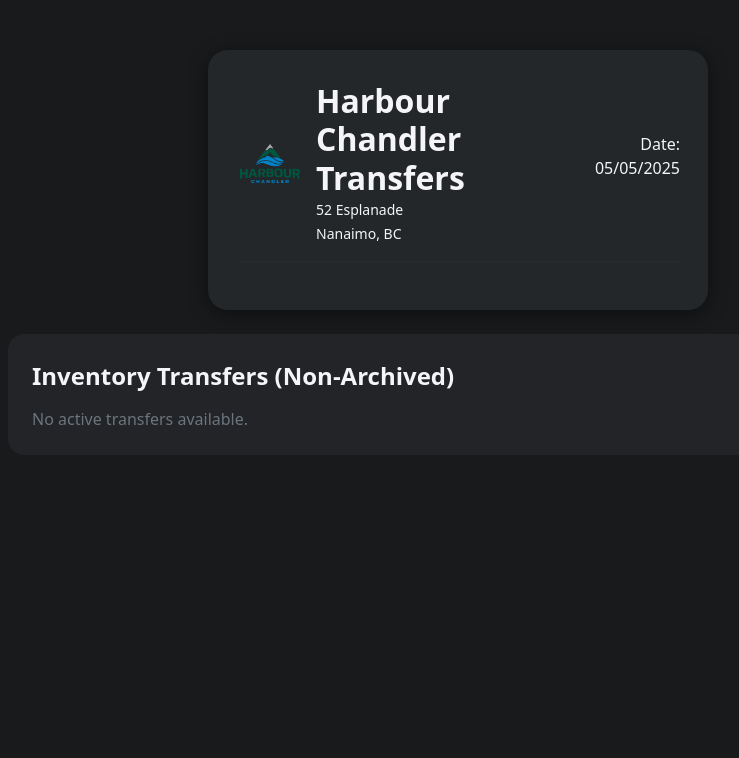
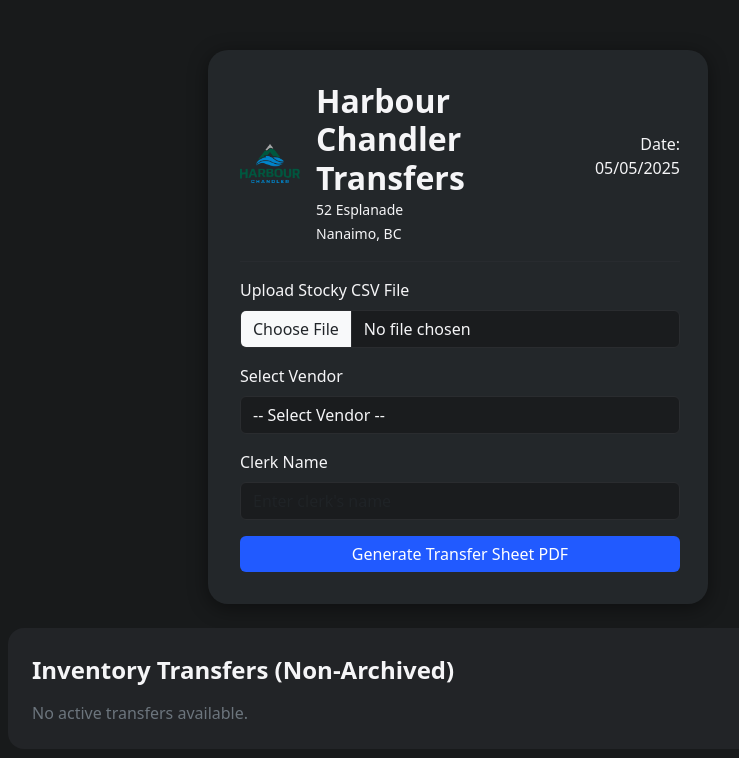
Before and after one commit to ITASFrank/pdf-transfers, a Flask app: page / in a window 1280 px wide. Shown: the top 758 px of the page, without its empty margins (182-921 px from the left). Run offline with Flask 3, Linux system fonts and the light colour scheme.

Commit message:
Update index.html

```diff
--- a/templates/index.html
+++ b/templates/index.html
@@ -30,6 +30,27 @@
         </div>
     </div>
     <hr style="border-color: #3a3b3c;">
+    <!-- CSV Upload Form -->
+    <form method="POST" enctype="multipart/form-data">
+        <div class="mb-3">
+            <label for="csv" class="form-label">Upload Stocky CSV File</label>
+            <input class="form-control" type="file" name="csv" id="csv" required>
+        </div>
+        <div class="mb-3">
+            <label for="vendor" class="form-label">Select Vendor</label>
+            <select class="form-select" name="vendor" id="vendor" required>
+                <option value="">-- Select Vendor --</option>
+                {% for v in vendor_options %}
+                    <option value="{{ v }}">{{ v }}</option>
+                {% endfor %}
+            </select>
+        </div>
+        <div class="mb-3">
+            <label for="clerk" class="form-label">Clerk Name</label>
+            <input class="form-control" type="text" name="clerk" id="clerk" required placeholder="Enter clerk's name">
+        </div>
+        <button class="btn btn-primary w-100" type="submit">Generate Transfer Sheet PDF</button>
+    </form>
 </div>
 
 <div class="active-list">
@@ -46,7 +67,7 @@
                         <th scope="col">Destination ID</th>
                         <th scope="col">Status</th>
                         <th scope="col">Note</th>
-                        <th scope="col">PDF</th>
+                        <th scope="col">Get CSV</th>
                     </tr>
                 </thead>
                 <tbody>
@@ -68,7 +89,7 @@
                         </td>
                         <td>{{ t.note or '' }}</td>
                         <td>
-                            <a class="btn btn-sm btn-success pdf-btn" href="{{ url_for('generate_pdf', transfer_id=t.id) }}" target="_blank">PDF</a>
+                            <a class="btn btn-sm btn-info pdf-btn" href="{{ t.stocky_link }}" target="_blank">Get CSV</a>
                         </td>
                     </tr>
                     {% endfor %}
```
